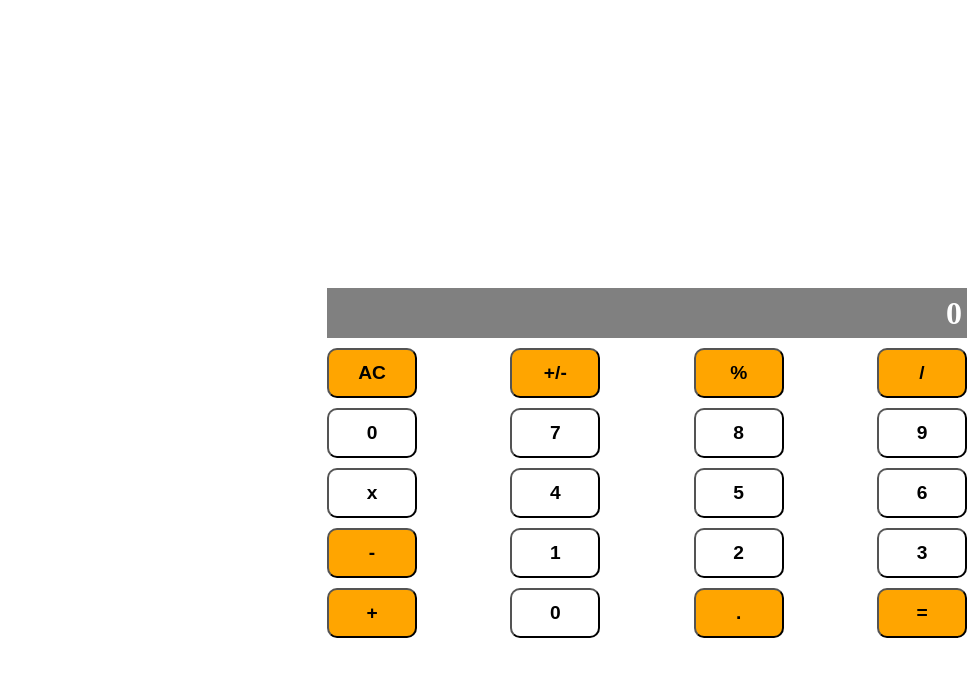
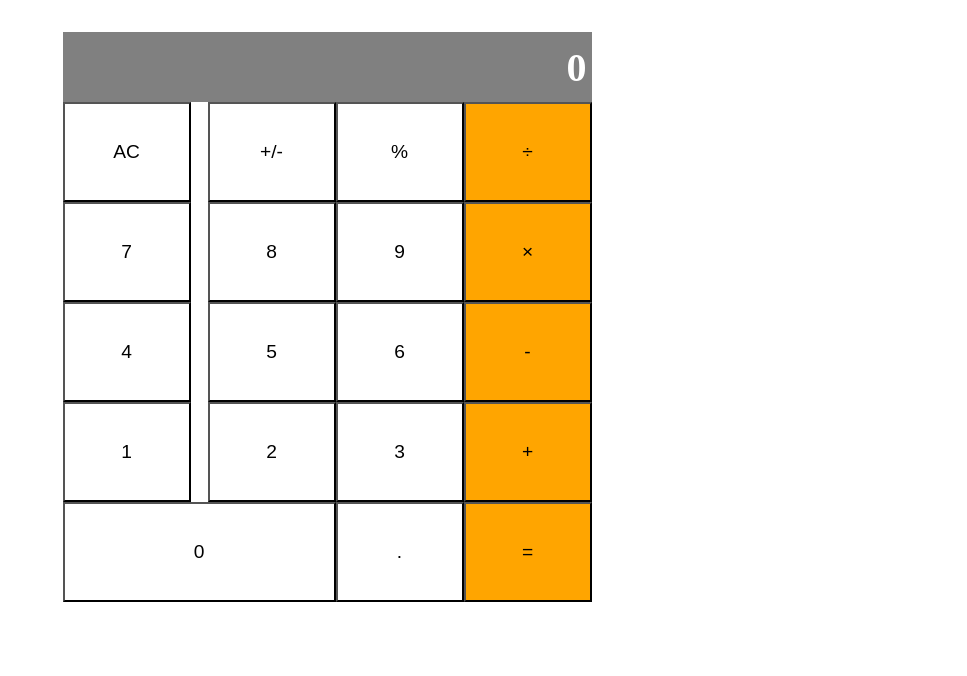
Before and after one commit to Tamunokuro/Math-magicians, a React (Create React App) app: page / in a window 1280 px wide. Shown: the top 676 px of the page, without its empty margins (313-1280 px from the left). Built offline with nearby package versions, Linux system fonts and the light colour scheme.

Commit message:
Add Class components

```diff
--- a/src/App.css
+++ b/src/App.css
@@ -6,24 +6,25 @@
 
 .calculator-section {
   display: flex;
-  justify-content: flex-end;
-  padding-top: 18rem;
+  justify-content: center;
+  align-items: center;
+  padding-top: 2rem;
 }
 
 .calculator {
   display: grid;
-  grid-template-columns: 1fr 1fr 1fr;
-  flex-wrap: wrap;
-  gap: 10px;
-  width: 50vw;
+  grid-template-columns: 1fr;
 }
 
 .numbers {
   font-size: 1.2rem;
-  font-weight: 900;
-  border-radius: 10px;
   cursor: pointer;
   background-color: #fff;
+}
+
+.span-zero {
+  grid-column: span 2;
+  width: 273px;
 }
 
 .numbers:hover {
@@ -31,11 +32,11 @@
 }
 
 .operators {
+  display: grid;
   background-color: #ffa500;
+  align-items: center;
   font-size: 1.2rem;
-  font-weight: 900;
   cursor: pointer;
-  border-radius: 10px;
 }
 
 .operators:hover {
@@ -48,16 +49,16 @@
   display: flex;
   justify-content: flex-end;
   align-items: center;
-  height: 50px;
+  height: 70px;
   grid-column-start: 1;
   grid-column-end: 5;
   color: #fff;
   padding: 5px;
-  font-size: 2rem;
+  font-size: 2.5rem;
   font-weight: 900;
 }
 
 button {
-  width: 90px;
-  height: 50px;
+  width: 10vw;
+  height: 100px;
 }
--- a/src/App.js
+++ b/src/App.js
@@ -1,9 +1,13 @@
-import './App.css';
+import { Component } from 'react';
+import Calculator from './components/Calculator';
 
-function App() {
-  return (
-    <div className="App" />
-  );
+// eslint-disable-next-line react/prefer-stateless-function
+class App extends Component {
+  render() {
+    return (
+      <Calculator />
+    );
+  }
 }
 
 export default App;
--- a/src/components/Calculator.js
+++ b/src/components/Calculator.js
@@ -1,9 +1,15 @@
-import React, { useState } from 'react';
+import React, { Component } from 'react';
 
-const Calculator = () => {
-  const [state] = useState({ total: 0 });
-  const { total } = state;
+class Calculator extends Component {
+  constructor() {
+    super();
+    this.state = {
+      total: 0,
+    };
+  }
 
+  render() {
+    const { total } = this.state;
     return (
       <section className="calculator-section">
         <div className="calculator">
@@ -12,15 +18,14 @@ const Calculator = () => {
             {total}
             {' '}
           </span>
-        <button type="button" className="operators">AC</button>
-        <button type="button" className="operators">+/-</button>
-        <button type="button" className="operators">%</button>
-        <button type="button" className="operators">/</button>
-        <button type="button" className="numbers">0</button>
+          <button type="button" className="numbers">AC</button>
+          <button type="button" className="numbers">+/-</button>
+          <button type="button" className="numbers">%</button>
+          <button type="button" className="operators">&divide;</button>
           <button type="button" className="numbers">7</button>
           <button type="button" className="numbers">8</button>
           <button type="button" className="numbers">9</button>
-        <button type="button" className="numbers">x</button>
+          <button type="button" className="operators">&times;</button>
           <button type="button" className="numbers">4</button>
           <button type="button" className="numbers">5</button>
           <button type="button" className="numbers">6</button>
@@ -29,12 +34,13 @@ const Calculator = () => {
           <button type="button" className="numbers">2</button>
           <button type="button" className="numbers">3</button>
           <button type="button" className="operators">+</button>
-        <button type="button" className="numbers">0</button>
-        <button type="button" className="operators">.</button>
+          <button type="button" className="numbers span-zero">0</button>
+          <button type="button" className="numbers">.</button>
           <button type="button" className="operators">=</button>
         </div>
       </section>
     );
-};
+  }
+}
 
 export default Calculator;
--- a/src/index.js
+++ b/src/index.js
@@ -1,13 +1,13 @@
 import React from 'react';
 import ReactDOM from 'react-dom/client';
 import './App.css';
-import Calculator from './components/Calculator';
+import App from './App';
 import reportWebVitals from './reportWebVitals';
 
 const root = ReactDOM.createRoot(document.getElementById('root'));
 root.render(
   <React.StrictMode>
-    <Calculator />
+    <App />
   </React.StrictMode>,
 );
 
```
Lines whose indentation alone changed are shown as unchanged.
